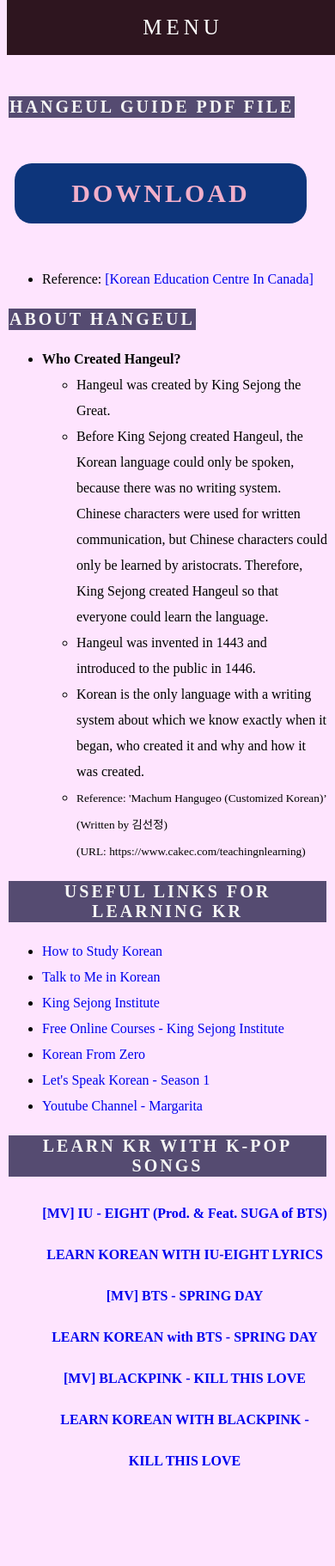
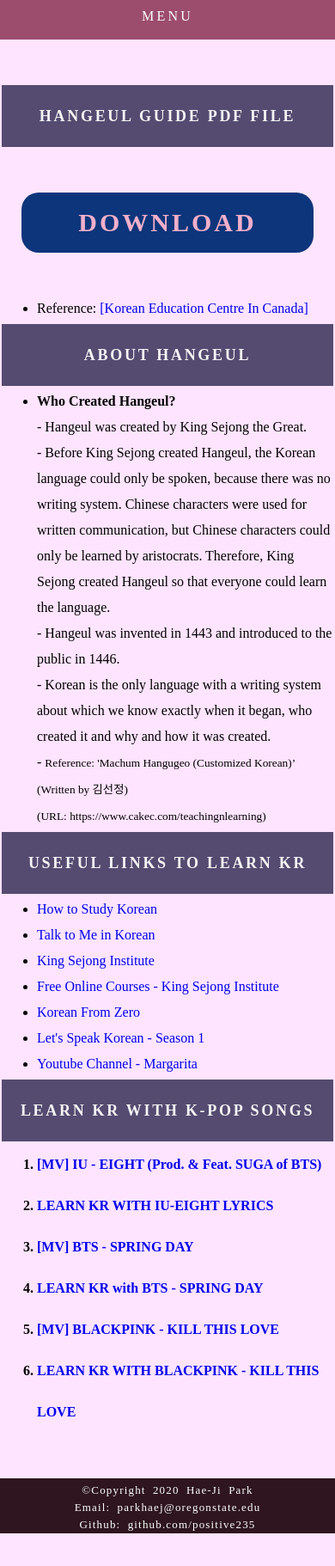
Before and after one commit to positive235/make-kr-name, a plain HTML site: page resources.html in a window 390 px wide. Shown: the top 1822 px of the page at 86% size. After the commit the page ends 1784 px from the top, so only its background shows below. Drawn offline with Linux system fonts and the light colour scheme.

Commit message:
modified css style to make responsive website

```diff
--- a/resources.html
+++ b/resources.html
@@ -16,7 +16,7 @@
           <div class="menu-list"><a href="pick-name.html">PICK KR NAME</a></li>
           <div class="menu-list"><a id="active" href="resources.html">RESOURCES</a></li>
         </div>
-      </nav>
+    </nav>
 
     <main>
 
@@ -42,24 +42,24 @@
                 <td>
                     <ul>
                         <li><strong>Who Created Hangeul?</strong></li>
-                        <ul>
-                            <li>Hangeul was created by King Sejong the Great.</li>
-                            <li>Before King Sejong created Hangeul, the Korean language could only be spoken,
+                        <span>
+                            - Hangeul was created by King Sejong the Great.<br>
+                            - Before King Sejong created Hangeul, the Korean language could only be spoken,
                                 because there was no writing system. Chinese characters were used for written communication,
                                 but Chinese characters could only be learned by aristocrats.
-                                Therefore, King Sejong created Hangeul so that everyone could learn the language.</li>
-                            <li>Hangeul was invented in 1443 and introduced to the public in 1446.</li>
-                            <li>Korean is the only language with a writing system about which we know exactly
-                                when it began, who created it and why and how it was created.</li>
-                            <li><small>Reference: 'Machum Hangugeo (Customized Korean)’ (Written by 김선정)
-                                <br>(URL: https://www.cakec.com/teachingnlearning)</small></li>
-                        </ul>
+                                Therefore, King Sejong created Hangeul so that everyone could learn the language.<br>
+                            - Hangeul was invented in 1443 and introduced to the public in 1446.<br>
+                            - Korean is the only language with a writing system about which we know exactly
+                                when it began, who created it and why and how it was created.<br>
+                            - <small>Reference: 'Machum Hangugeo (Customized Korean)’ (Written by 김선정)
+                                <br>(URL: https://www.cakec.com/teachingnlearning)</small>
+                        </span>
                     </ul>
                 </td>
             </tr>
 
             <tr class="main-title resource-title">
-                <th>USEFUL LINKS FOR LEARNING KR</th>
+                <th>USEFUL LINKS TO LEARN KR</th>
             </tr>
             <tr class="resource-txt">
                 <td>
@@ -83,15 +83,15 @@
                     <ul>
                         <li><a href="https://www.youtube.com/embed/TgOu00Mf3kI">[MV] IU - EIGHT (Prod. & Feat. SUGA of BTS)</a><br>
                             <iframe width="560" height="315" src="https://www.youtube.com/embed/TgOu00Mf3kI" frameborder="0" allow="accelerometer; autoplay; encrypted-media; gyroscope; picture-in-picture" allowfullscreen></iframe></li>
-                        <li><a href="https://www.youtube.com/embed/uKtrlBA-fyU">LEARN KOREAN WITH IU-EIGHT LYRICS</a><br>
+                        <li><a href="https://www.youtube.com/embed/uKtrlBA-fyU">LEARN KR WITH IU-EIGHT LYRICS</a><br>
                             <iframe width="560" height="315" src="https://www.youtube.com/embed/uKtrlBA-fyU" frameborder="0" allow="accelerometer; autoplay; encrypted-media; gyroscope; picture-in-picture" allowfullscreen></iframe></li>
                         <li><a href="https://www.youtube.com/embed/xEeFrLSkMm8">[MV] BTS - SPRING DAY</a><br>
                             <iframe width="560" height="315" src="https://www.youtube.com/embed/xEeFrLSkMm8" frameborder="0" allow="accelerometer; autoplay; encrypted-media; gyroscope; picture-in-picture" allowfullscreen></iframe></li>
-                        <li><a href="https://www.youtube.com/embed/rHT4FNzeXp4">LEARN KOREAN with BTS - SPRING DAY</a><br>
+                        <li><a href="https://www.youtube.com/embed/rHT4FNzeXp4">LEARN KR with BTS - SPRING DAY</a><br>
                             <iframe width="560" height="315" src="https://www.youtube.com/embed/rHT4FNzeXp4" frameborder="0" allow="accelerometer; autoplay; encrypted-media; gyroscope; picture-in-picture" allowfullscreen></iframe></li>
                         <li><a href="https://www.youtube.com/embed/2S24-y0Ij3Y">[MV] BLACKPINK - KILL THIS LOVE</a><br>
                             <iframe width="560" height="315" src="https://www.youtube.com/embed/2S24-y0Ij3Y" frameborder="0" allow="accelerometer; autoplay; encrypted-media; gyroscope; picture-in-picture" allowfullscreen></iframe></li>
-                        <li><a href="https://www.youtube.com/embed/cSJAO-snRkk">LEARN KOREAN WITH BLACKPINK - KILL THIS LOVE</a><br>
+                        <li><a href="https://www.youtube.com/embed/cSJAO-snRkk">LEARN KR WITH BLACKPINK - KILL THIS LOVE</a><br>
                             <iframe width="560" height="315" src="https://www.youtube.com/embed/cSJAO-snRkk" frameborder="0" allow="accelerometer; autoplay; encrypted-media; gyroscope; picture-in-picture" allowfullscreen></iframe></li>
                     </ul>
                     </div>
--- a/resources/css/style.css
+++ b/resources/css/style.css
@@ -1,5 +1,8 @@
+* {
+    margin: 0;
+}
+
 html {
-    margin: 0;
     background-color: rgb(254, 228, 254);
 }
 
@@ -160,7 +163,7 @@ main {
     border-radius: 10px;
     text-align: center;
     max-width: 500px;
-    min-width: 500px;
+    /* min-width: 500px; */
 }
 
 .result-description {
@@ -335,15 +338,13 @@ footer {
     width: 100%;
     color: #ffffff;
     background-color: rgb(46, 21, 31);
-    margin-left: -10px;
-    padding-right: 30px;
     margin-bottom: -15px;
 }
 
 footer ul li {
     list-style-type: none;
     display: block;
-    padding: 2px auto;
+    padding: 2px 0px;
     text-align: center;
     font-size: 17px;
     word-spacing: 0.3em;
@@ -380,16 +381,28 @@ a:active {
     color: rgb(31, 13, 21);
 }
 
+/* reference */
+
+.reference {
+    display: none;
+}
+
+/* to make this responsive */
+
 @media screen and (max-width: 1130px) {
 
-
+    /* menu font size and padding change */
     .menu-list a {
         color: #ffffff;
         text-align: center;
         padding: 18px 20px;
+        font-size: 16px;
         text-decoration: none;
-        font-size: 18px;
         letter-spacing: 0.2em;
+    }
+
+    main {
+        padding-top: 47px;
     }
 
     .menu-intro {
@@ -416,6 +429,11 @@ a:active {
         letter-spacing: 0.15em;
         word-spacing: 0.3em;
     }
+
+    footer ul li {
+        font-size: 15px;
+    }
+
 }
 
 @media screen and (max-width: 825px) {
@@ -442,11 +460,12 @@ a:active {
         position: fixed;
         width: 100%;
         text-align: center;
-        font-size: 25px;
+        font-size: 16px;
         letter-spacing: 0.2em;
         background-color: rgb(46, 21, 31);
         color: #ffffff;
-        padding: 18px 10px;
+        padding: 18px 0px;
+        z-index: 10;
     }
 
     #for-vertical-menu:hover {
@@ -466,33 +485,78 @@ a:active {
     .menu-list a {
         display: block;
         width: 100%;
+        padding: 18px 0px;
     }
 
-    .resource-table {
-        display: flex;
-        flex-wrap: wrap;
-        margin: auto;
-        width: 100%;
-        max-width: 690px;
+    main {
+        padding-top: 55px;
     }
 
     .resource-title {
-        width: 100%;
         font-size: 20px;
         word-spacing: normal;
+        width: 100%;
+    }
+
+    .resource-txt {
+        font-size: 16px;
+    }
+
+    footer ul {
+        padding: 0px;
+    }
+
+    footer ul li {
+        padding: 2px 0;
         line-height: normal;
     }
 
-    .resource-txt {
-        display: flex;
-        flex-wrap: wrap;
-        width: 100%;
-        font-size: 16px;
+}
+
+@media screen and (max-width: 645px) {
+    .songs {
+        text-align: left;
+    }
+
+    .songs ul {
+        padding-left: 0;
+    }
+}
+
+@media screen and (max-width: 605px) {
+    iframe {
+        display: none;
+    }
+
+    .songs {
+        height: 100%;
+        text-align: left;
+    }
+
+    .songs ul {
+        padding-left: 40px;
+    }
+
+    .songs ul li {
+        list-style: decimal;
     }
 }
 
 @media screen and (max-width: 425px) {
+    nav {
+        width: 100%;
+    }
+
+    #for-vertical-menu {
+        width: 100%;
+        font-size: 16px;
+    }
+
     #menu {
+        width: 100%;
+    }
+
+    .menu-list {
         width: 100%;
     }
 
@@ -528,25 +592,25 @@ a:active {
 
     .result-names {
         background-color:transparent;
-        padding: 50px 10px;
+        padding: 50px 0px;
         font-size: 20px;
         font-weight: bold;
         line-height: normal;
         word-spacing: normal;
         letter-spacing: normal;
-        width: 90%;
+        width: 100%;
 
     }
 
     .result-name {
-        padding: 10px;
+        padding: 10px 0px;
         background-color: transparent;
         margin-bottom: 20px;
         border-radius: 10px;
         text-align: center;
         font-size: 16px;
         width: 100%;
-
+        min-width: 250px;
     }
 
     .result-description {
@@ -581,27 +645,36 @@ a:active {
         word-spacing: normal;
     }
 
-    iframe {
-        display: none;
+    footer ul li {
+        font-size: 13px;
+        line-height: normal;
+    }
+
+    .resource-title {
+        font-size: 18px;
+        word-spacing: normal;
+        width: 100%;
+    }
+}
+
+@media screen and (max-width: 375px) {
+    .resource-title {
+        letter-spacing: normal;
+    }
+
+    .songs {
+        font-size: 15px;
+        line-height: normal;
+    }
+
+    .songs li {
+        margin: 10px 0;
     }
 }
 
 @media screen and (max-width: 320px) {
     #menu {
-        width: 100%;
-        font-size: 16px;
-    }
-
-    #for-vertical-menu {
-        display: block;
-        position: fixed;
-        width: 100%;
-        text-align: center;
-        font-size: 16px;
-        letter-spacing: 0.2em;
-        background-color: rgb(46, 21, 31);
-        color: #ffffff;
-        padding: 18px 10px;
+        font-size: 15px;
     }
 
     .menu-intro-board {
@@ -678,6 +751,10 @@ a:active {
         word-spacing: normal;
     }
 
+    .resource-txt {
+        font-size: 13px;
+    }
+
 
     /* resources.html's reference */
     .reference {
--- a/resources/js/script.js
+++ b/resources/js/script.js
@@ -12,58 +12,3 @@ function menuDisplay() {
         menu.style.display = "block";
     }
 }
-
-
-/*
-** Picture Carousel Animation
-** Credits: [W3 Schools] (https://www.w3schools.com/w3css/w3css_slideshow.asp)
-*/
-
-const pics = document.getElementsByClassName("pictures");
-const cap = document.getElementsByClassName("caption");
-
-var picIdx = 0;
-carouselAni();
-var timeout = setInterval(carouselAni, 3000);
-
-function carouselAni() {
-    if (picIdx > pics.length - 1){
-        picIdx = 0;
-    } else if (picIdx < 0) {
-        picIdx = pics.length - 1;
-    }
-
-    for (let i = 0; i < pics.length; i++){
-        pics[i].style.display = "none";
-        cap[i].style.display = "none";
-    }
-
-    pics[picIdx].style.display = "block";
-    cap[picIdx].style.display = "block";
-
-    picIdx++;
-
-    if (picIdx > pics.length - 1) {
-        picIdx = 0;
-    }
-}
-
-function nextIdx(){
-    carouselAni();
-    clearInterval(timeout);
-    timeout = setInterval(carouselAni, 3500);
-}
-
-function preIdx(){
-    picIdx++;
-    carouselAni();
-    clearInterval(timeout);
-    timeout = setInterval(carouselAni, 3500);
-}
-
-function curIdx(num){
-    picIdx = num;
-    carouselAni();
-    clearInterval(timeout);
-    timeout = setInterval(carouselAni, 3500);
-}
```
Also changed, not shown: index.html (+1 -0 lines), resources/js/carousel.js (added, +53 -0 lines).
